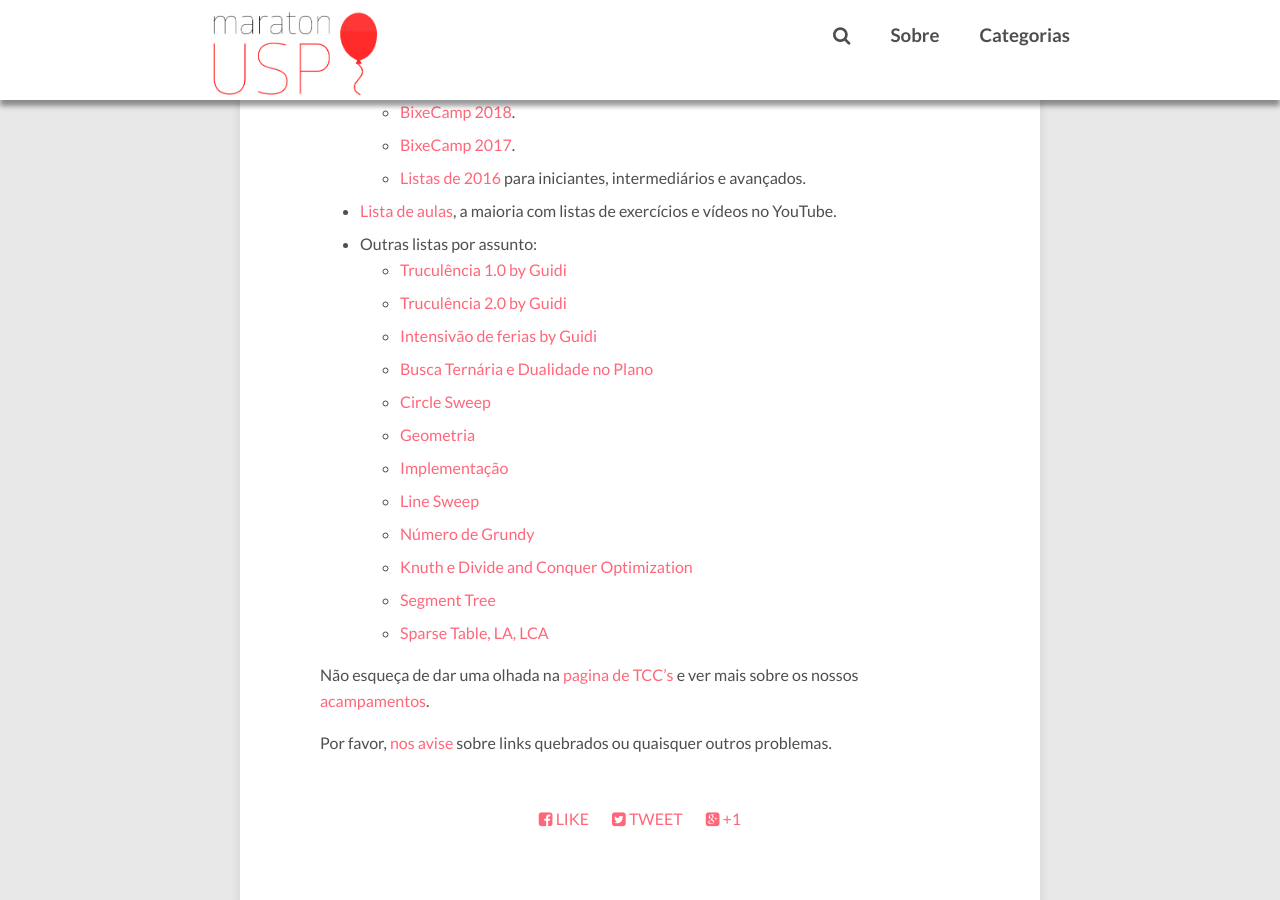
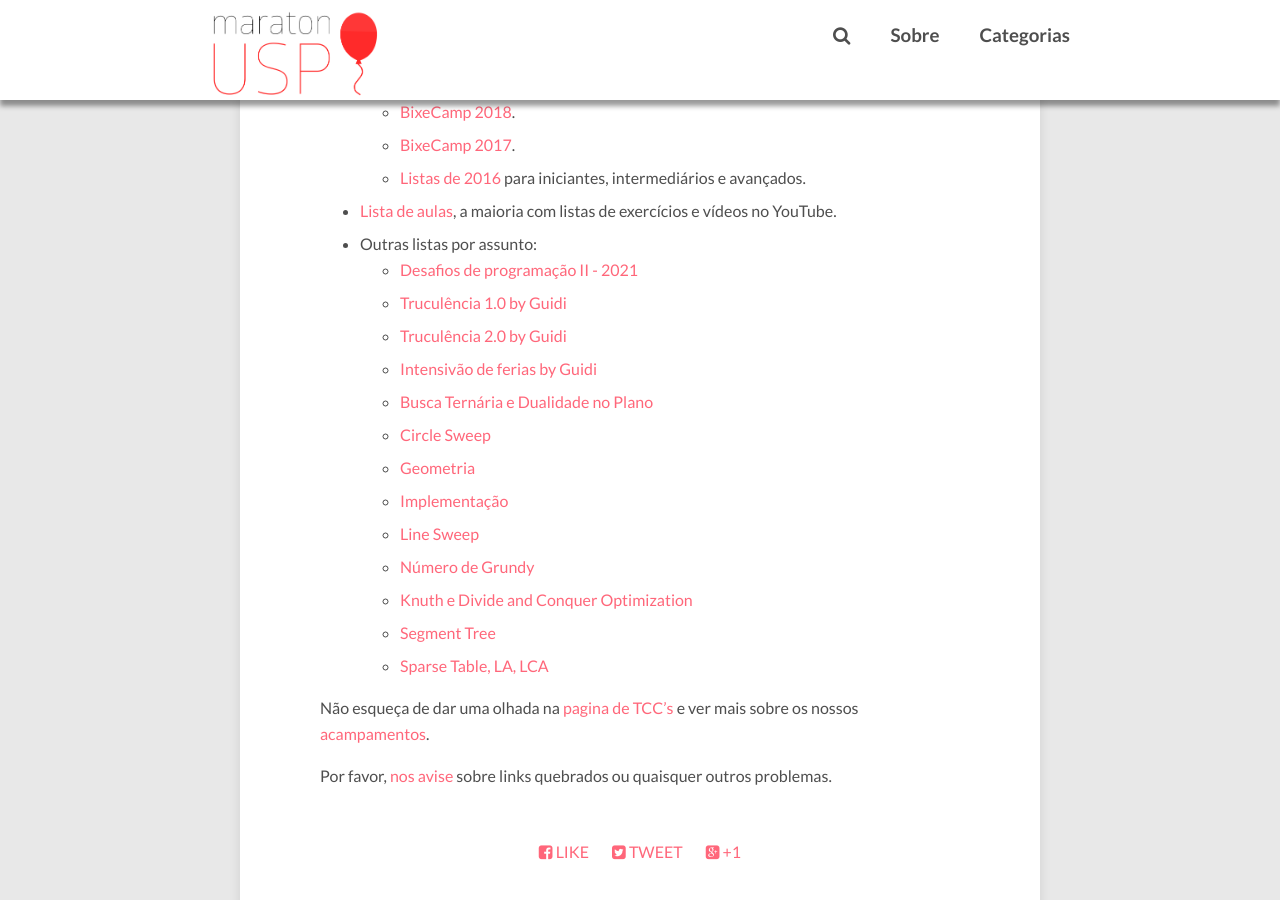
Before and after one commit to maratonusp/blog, a Jekyll site: the page built from pages/listas.markdown, in a window 1280 px wide and 900 px high, scrolled down 578 px. Built offline with Jekyll 4.4.1, drawn with Linux system fonts in a browser that asks for light colours; nearby versions of some CDN libraries; comment, search, counter and statistics services are not loaded.

Commit message:
adiciona lista com problemas de desafios II

```diff
--- a/pages/listas.markdown
+++ b/pages/listas.markdown
@@ -15,6 +15,7 @@ Estas são as listas de problemas criadas pelo MaratonUSP:
     - [Listas de 2016]({% include url %}/listas-2016) para iniciantes, intermediários e avançados.
 - [Lista de aulas]({% include url %}/categories/#aulas), a maioria com listas de exercícios e vídeos no YouTube.
 - Outras listas por assunto:
+    - [Desafios de programação II - 2021](https://docs.google.com/spreadsheets/d/1AvJFPwnHvTwtZBGgU2BjtDygaVZ96-enbcZBIGOISE8)
 	- [Truculência 1.0 by Guidi](https://docs.google.com/spreadsheets/d/1WwePli4VhDbeOAkT_Cd0Ewrqxuitsyc2VDt6fdazB7s/edit?usp=sharing)
 	- [Truculência 2.0 by Guidi](https://docs.google.com/spreadsheets/d/1ojEo2vgpxXv_E-soCxLtg5wUvrakhEXofRg5lqvr4rg/edit?usp=sharing)
 	- [Intensivão de ferias by Guidi](https://docs.google.com/spreadsheets/d/1QT-p_Nzb-c6bTdDcnBHq_qRJ7B9biH75014ItH1IIKU/edit?usp=sharing)
```
